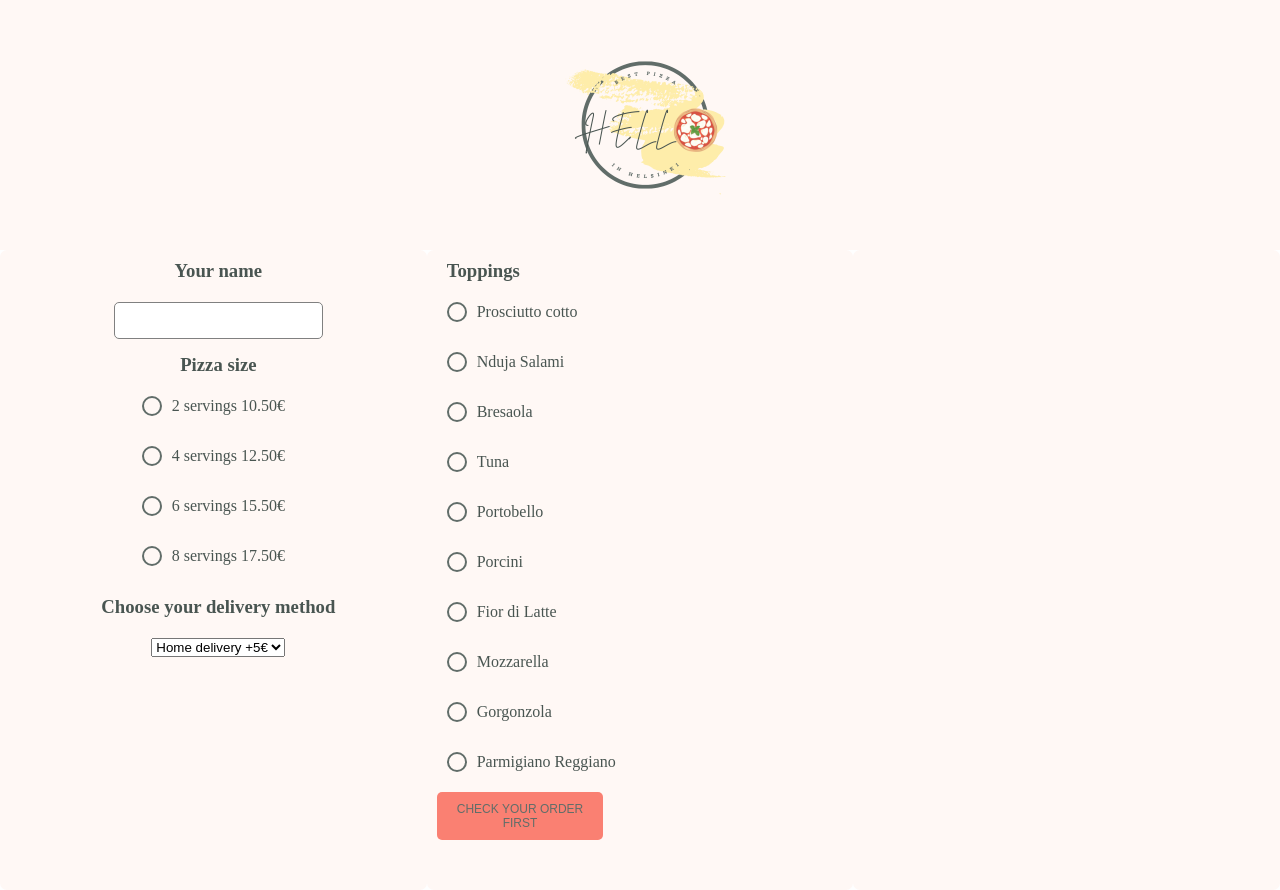
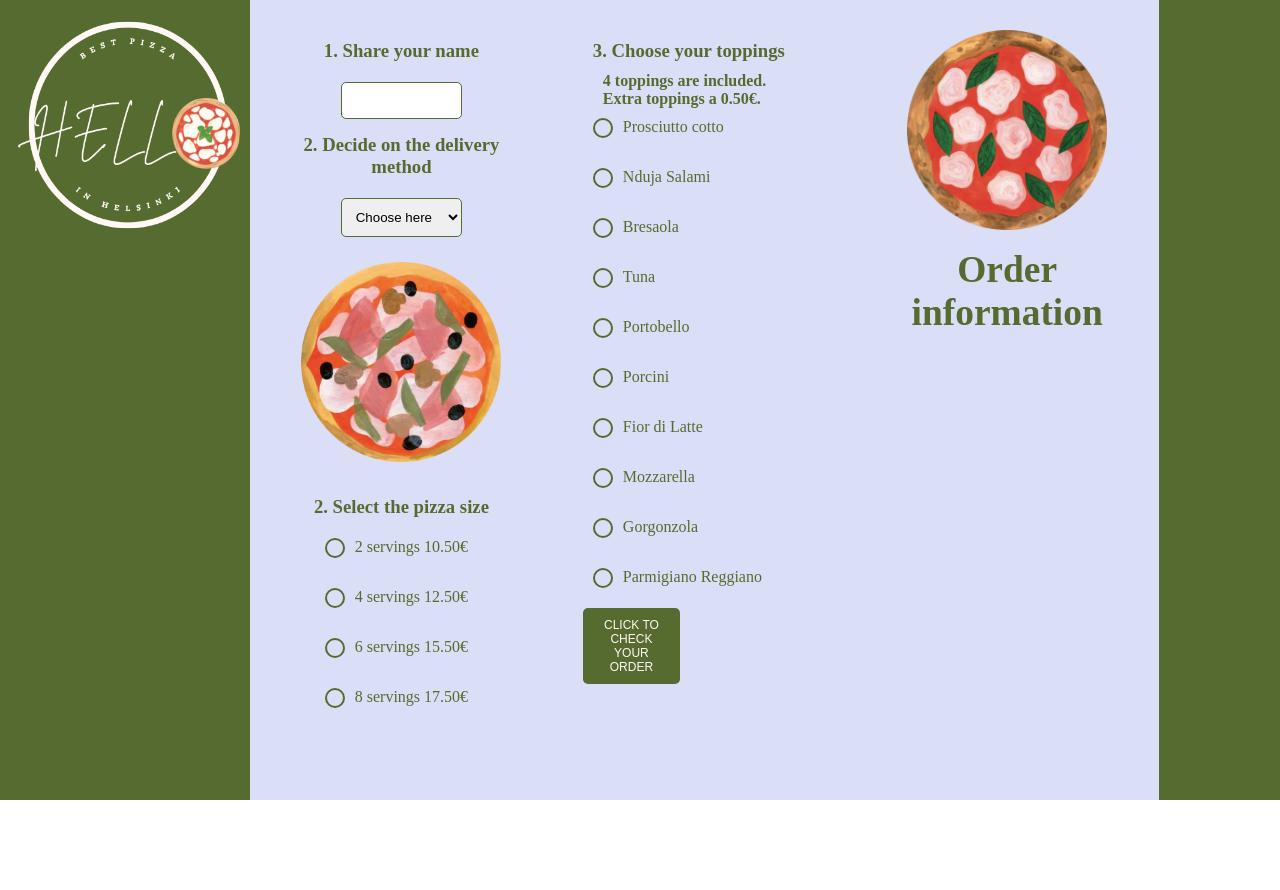
Before and after one commit to MychelGarzon/pizza_app, a plain HTML site: page index.html in a window 1280 px wide. After the commit the page ends 800 px from the top, so only its background shows below. Drawn offline with Linux system fonts and the light colour scheme; a web font is replaced by a local one.

Commit message:
change in the display and new pictures

```diff
--- a/index.html
+++ b/index.html
@@ -11,21 +11,37 @@
     />
   </head>
   <body>
-    <div class="flex-header">
-      <header>
-        <img src="best.png" width="250" height="250" />
-      </header>
-    </div>
+    <div class="flex-horizontal-1">
+      <div class="flex-header">
+        <header>
+          <img src="/Pictures/logo2.png" />
+        </header>
+      </div>
 
-    <div class="flex-horizontal-1">
       <div class="flex-item-form-1">
         <div class="form-group">
-          <label for="firstname"><h3>Your name</h3></label>
+          <label for="firstname"><h3>1. Share your name</h3></label>
           <input type="text" name="name" id="name" />
+        </div>
+        <div class="form-group">
+          <label for="delivery-method"
+            ><h3>2. Decide on the delivery method</h3></label
+          >
+          <select name="delivery-method" id="delivery-method">
+            <option value="Choose delivery method">Choose here</option>
+            <option value="We will deliver your pizza within 1 hour">
+              Home delivery +5€
+            </option>
+            <option value="We will have a table waiting for you">Eat in</option>
+            <option value="Your pizza will be ready for pick up">
+              Pick up
+            </option>
+          </select>
         </div>
 
         <div class="form-group">
-          <h3>Pizza size</h3>
+          <img id="Pizza-size" src="/Pictures/Pizza-size.png" />
+          <h3>2. Select the pizza size</h3>
 
           <label for="size-2">
             <input
@@ -69,27 +85,13 @@
             />
             <span>8 servings 17.50€</span>
           </label>
-          <label for="delivery-method"
-            ><h3>Choose your delivery method</h3></label
-          >
-          <div class="form-group">
-            <select name="delivery-method" id="delivery-method">
-              <option value="We will deliver your pizza within 1 hour">
-                Home delivery +5€
-              </option>
-              <option value="We will have a table waiting for you">
-                Eat in
-              </option>
-              <option value="Your pizza will be ready for pick up">
-                Pick up
-              </option>
-            </select>
-          </div>
         </div>
       </div>
       <div class="flex-item-form-2">
         <div class="form-group">
-          <h3>Toppings</h3>
+          <h3>3. Choose your toppings</h3>
+          <h4>4 toppings are included.</h4>
+          <h4>Extra toppings a 0.50€.</h4>
           <label for="topping-1">
             <input
               type="checkbox"
@@ -178,13 +180,20 @@
             <span>Parmigiano Reggiano</span>
           </label>
         </div>
+
         <button onclick="orderingPizza()" class="button" type="button">
-          Check your order first
+          Click to check your order
         </button>
       </div>
 
-      <div class="flex-item-info"><p id="orderingInfo"></p></div>
+      <div class="flex-item-info">
+        <img id="pizza-background" src="/Pictures/Pizza2.png" />
+        <h3>Order information</h3>
+        <p id="orderingInfo"></p>
+      </div>
+      <div class="line"></div>
     </div>
+
     <script src="main.js"></script>
   </body>
 </html>
--- a/main.js
+++ b/main.js
@@ -27,9 +27,9 @@ const orderingPizza = () => {
   if (name == '') {
     text = 'Please type your name';
   } else {
-    let total = parseFloat(pizzaSizeValue) + deliveryCost;
-    text = `Hello ${name}, at the moment your total is ${total}€. ${deliveryMethod}.
-    your extra topping will cost ${extraTopping}€`;
+    let total = parseFloat(pizzaSizeValue) + deliveryCost + extraTopping;
+    text = `Hello ${name}. Your total order is ${total}€. ${deliveryMethod}.
+    `;
   }
 
   orderingInfo.textContent = text;
--- a/styles.css
+++ b/styles.css
@@ -6,49 +6,67 @@
 
 body {
   font-family: 'simoneta';
-  color: #495551;
-  max-height: 800px;
+  color: #556b2f;
 }
 
-.flex-header {
+header {
   display: flex;
-  flex-direction: row;
-  justify-content: center;
-  background-color: #fff8f5;
+  flex-direction: column;
+  flex: 1;
+
+  background-color: #556b2f;
+  height: 100vh;
+}
+
+header img {
+  width: 250px;
   height: 250px;
-  padding-top: 0;
+  padding-right: 10px;
 }
 
 .flex-horizontal-1 {
   display: flex;
   width: 100%;
+  flex-direction: row;
+  flex: 1;
+  height: 100vh;
 }
 
 .flex-item-form-1 {
   flex: 1;
-  padding-left: 10px;
+  width: 100px;
+  background-color: #dadff7;
+  text-align: center;
+  flex-direction: column;
+  padding: 30px 30px;
+}
+.flex-item-form-1 img {
   width: 200px;
-  border-radius: 7px;
-  background-color: #fff8f5;
-  text-align: center;
+  height: 200px;
+  margin: 20px;
 }
+
 .flex-item-form-2 {
   flex: 1;
-  padding-left: 10px;
   width: 200px;
-  border-radius: 7px;
-  background-color: #fff8f5;
+  background-color: #dadff7;
   text-align: left;
+  padding: 30px 30px;
 }
 
 .flex-item-info {
+  padding: 30px 30px;
   flex: 1;
-  padding-left: 10px;
+  width: 0px;
+  background-color: #dadff7;
+  font-size: 2rem;
+  justify-content: center;
+  text-align: center;
+}
+
+.flex-item-info img {
   width: 200px;
-  border-radius: 7px;
-  background-color: #fff8f5;
-  color: #495551;
-  text-align: center;
+  height: 200px;
 }
 
 input {
@@ -56,13 +74,21 @@ input {
   margin-bottom: 5px;
   padding: 10px;
   border-radius: 5px;
-  border: 1px solid grey;
+  border: 1px solid #556b2f;
+}
+
+select {
+  width: 50%;
+  margin-bottom: 5px;
+  padding: 10px;
+  border-radius: 5px;
+  border: 1px solid #556b2f;
 }
 
 .flex-item-form-2 button {
   width: 40%;
-  background: salmon;
-  color: #616d69;
+  background: #556b2f;
+  color: #fff8f5;
   padding: 10px;
   border-radius: 5px;
   border: none;
@@ -74,7 +100,13 @@ input {
 .flex-horizontal-1 .buttom-text a:hover {
   text-decoration: underline;
 }
+h2 {
+  color: #fff8f5;
+}
 
+h4 {
+  margin-left: 20px;
+}
 h3 {
   padding: 10px;
 }
@@ -91,12 +123,10 @@ label {
   cursor: pointer;
   font-weight: 100;
   margin-bottom: 10px;
-  justify-content: left;
 }
 
 label span {
   display: inline-flex;
-  align-items: center;
   padding: 10px 20px 10px 10px;
   border-radius: 31px;
   transition: 0.25s ease;
@@ -108,15 +138,21 @@ label span:before {
   height: 20px;
   border-radius: 100%;
   margin-right: 10px;
-  box-shadow: inset 0 0 0 2px #616d69;
+  box-shadow: inset 0 0 0 2px #556b2f;
 }
-
+.line {
+  display: flex;
+  flex-direction: column;
+  flex: 0.5;
+  background-color: #556b2f;
+  height: 100vh;
+}
 input[type='radio']:checked + span:before {
-  box-shadow: inset 0 0 0 10px #616d69;
+  box-shadow: inset 0 0 0 10px #556b2f;
 }
 
 input[type='checkbox']:checked + span:before {
-  box-shadow: inset 0 0 0 10px #616d69;
+  box-shadow: inset 0 0 0 10px #556b2f;
 }
 @media (max-width: 800px) {
   .flex-container {
```
Also changed, not shown: Pictures/Logo2.png (added), Pictures/Pizza-size.png (added), Pictures/Pizza2.png (added), best.png (deleted).
